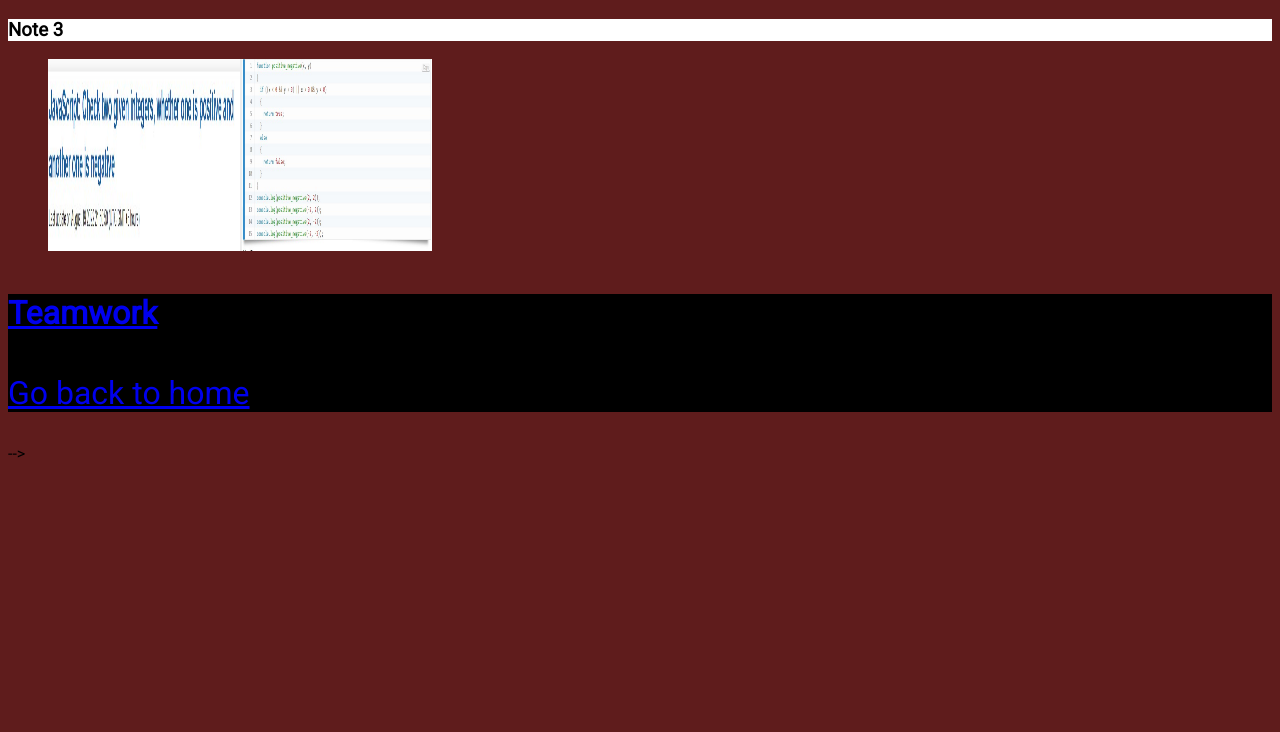
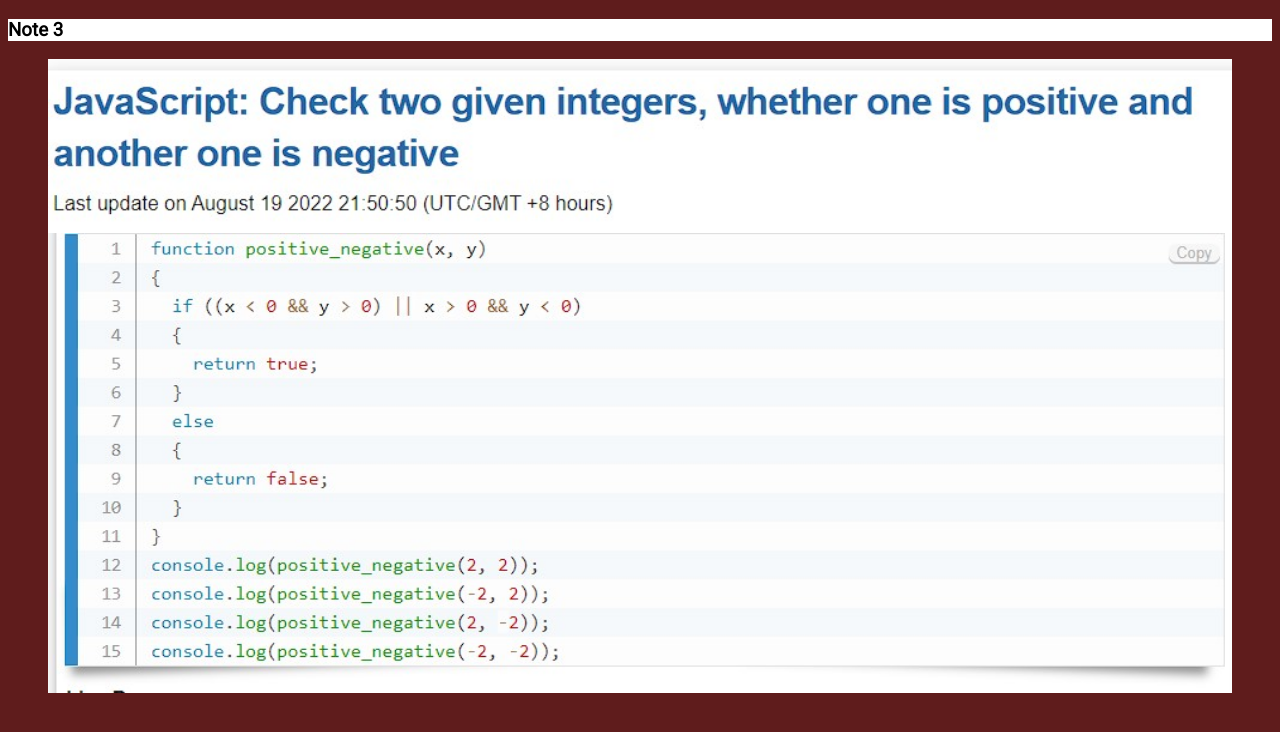
Before and after one commit to cruzisaac51/WDD3302022, a plain HTML site: page week3/index.html in a window 1280 px wide. Shown: the part 1686-2418 px from the top of the page. Before the commit the page ends 2157 px from the top, so only its background shows below. Drawn offline with Linux system fonts and the light colour scheme; a web font is replaced by a local one.

Commit message:
img fixed

```diff
--- a/week3/css/style.css
+++ b/week3/css/style.css
@@ -72,10 +72,11 @@ button {
 }
 .note3 figure{
     display: flex;
+    flex-direction: column;
 }
 figure img {
-    height: 12em;
-    width:12em;
+    height: -webkit-fill-available;
+    width: -webkit-fill-available;
 }
 .keys {
     display: flex;
```
